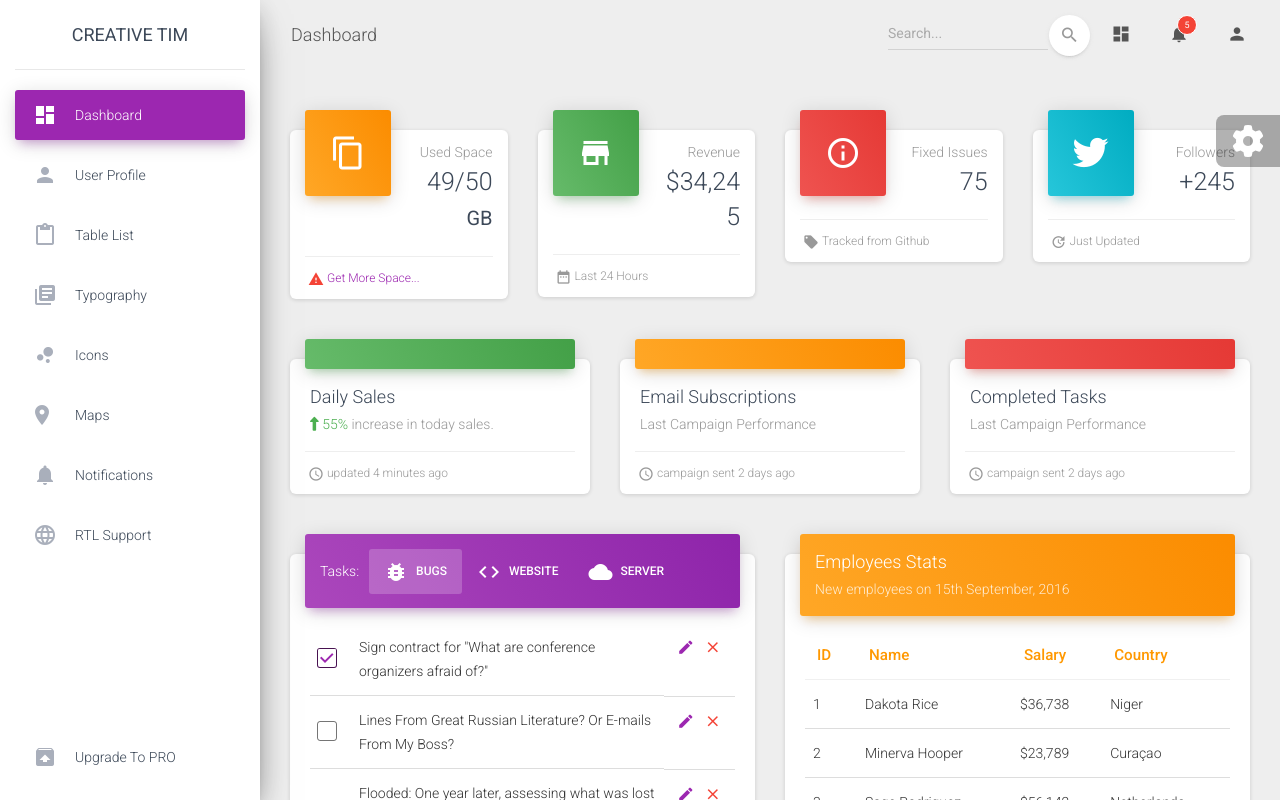
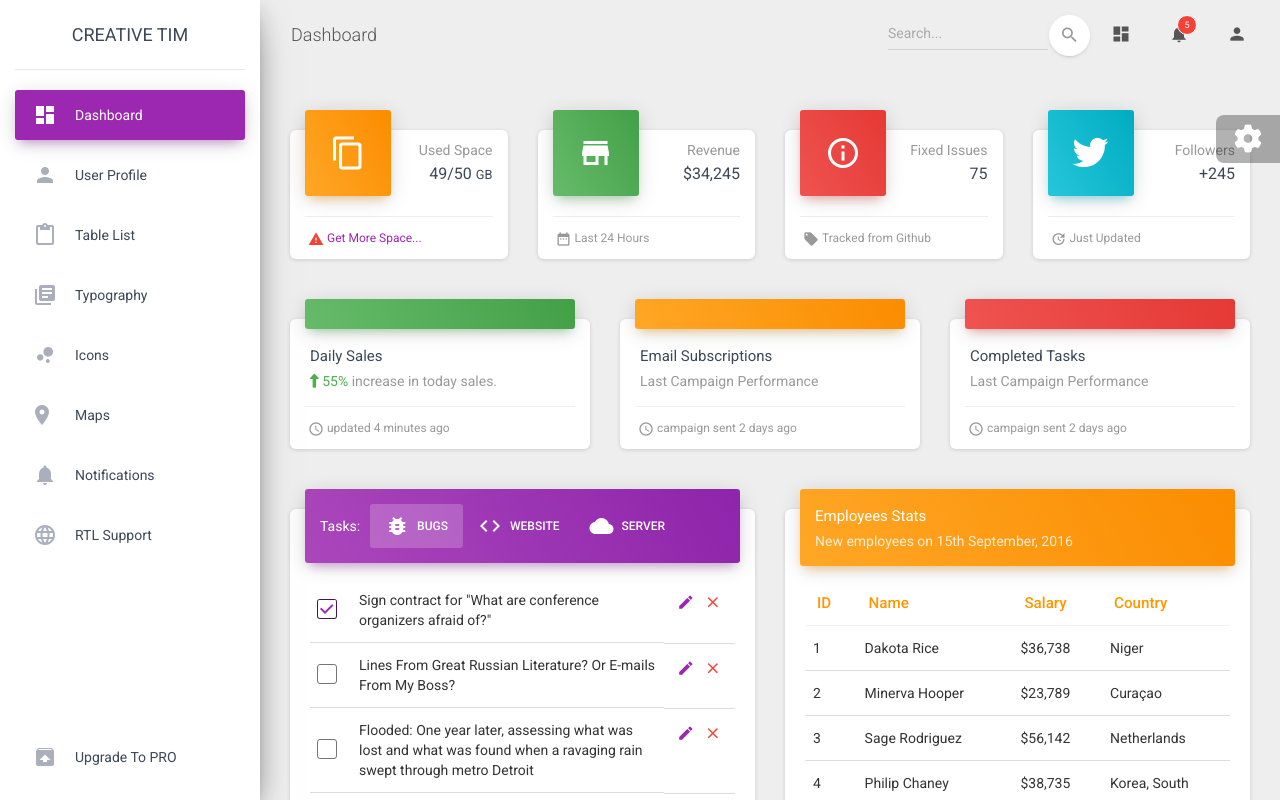
Before and after one commit to Activict/angular-todo, an Angular app: page / in a window 1280 px wide. Shown: the top 800 px of the page. Built offline with nearby package versions, Linux system fonts and the light colour scheme.

Commit message:
add bootstrap-css-only, angular-material

```diff
--- a/angular.json
+++ b/angular.json
@@ -24,6 +24,7 @@
               "src/assets"
             ],
             "styles": [
+              "./node_modules/@angular/material/prebuilt-themes/indigo-pink.css",
               "src/styles.css"
             ],
             "scripts": []
@@ -88,6 +89,7 @@
               "src/assets"
             ],
             "styles": [
+              "./node_modules/@angular/material/prebuilt-themes/indigo-pink.css",
               "src/styles.css"
             ],
             "scripts": []
@@ -119,6 +121,7 @@
           }
         }
       }
-    }},
+    }
+  },
   "defaultProject": "angular-todo"
 }
--- a/package.json
+++ b/package.json
@@ -12,13 +12,16 @@
   "private": true,
   "dependencies": {
     "@angular/animations": "~9.1.9",
+    "@angular/cdk": "^9.2.4",
     "@angular/common": "~9.1.9",
     "@angular/compiler": "~9.1.9",
     "@angular/core": "~9.1.9",
     "@angular/forms": "~9.1.9",
+    "@angular/material": "^9.2.4",
     "@angular/platform-browser": "~9.1.9",
     "@angular/platform-browser-dynamic": "~9.1.9",
     "@angular/router": "~9.1.9",
+    "bootstrap-css-only": "^4.4.1",
     "rxjs": "~6.5.4",
     "tslib": "^1.10.0",
     "zone.js": "~0.10.2"
--- a/src/app/app.module.ts
+++ b/src/app/app.module.ts
@@ -2,13 +2,15 @@ import { BrowserModule } from '@angular/platform-browser';
 import { NgModule } from '@angular/core';
 
 import { AppComponent } from './app.component';
+import {BrowserAnimationsModule} from '@angular/platform-browser/animations';
 
 @NgModule({
   declarations: [
     AppComponent
   ],
   imports: [
-    BrowserModule
+    BrowserModule,
+    BrowserAnimationsModule
   ],
   providers: [],
   bootstrap: [AppComponent]
--- a/src/index.html
+++ b/src/index.html
@@ -10,7 +10,7 @@
         rel="stylesheet" type="text/css"/>
   <link href="https://maxcdn.bootstrapcdn.com/font-awesome/latest/css/font-awesome.min.css" rel="stylesheet">
 </head>
-<body>
+<body class="mat-typography">
   <app-root></app-root>
 </body>
 </html>
--- a/src/styles.css
+++ b/src/styles.css
@@ -1,2 +1,11 @@
 /* You can add global styles to this file, and also import other style files */
 @import "assets/css/material-dashboard.css";
+
+html, body {
+  height: 100%;
+}
+
+body {
+  margin: 0;
+  font-family: Roboto, "Helvetica Neue", sans-serif;
+}
```
Also changed, not shown: 1 other file (tests, documents, lock files or other folders).
